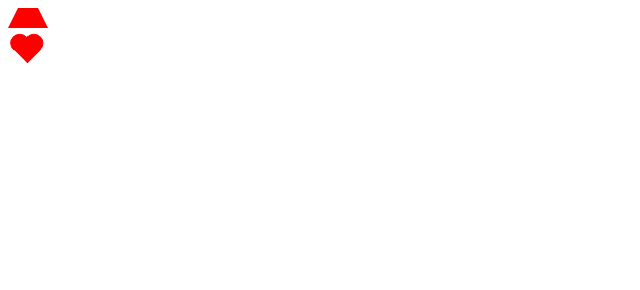
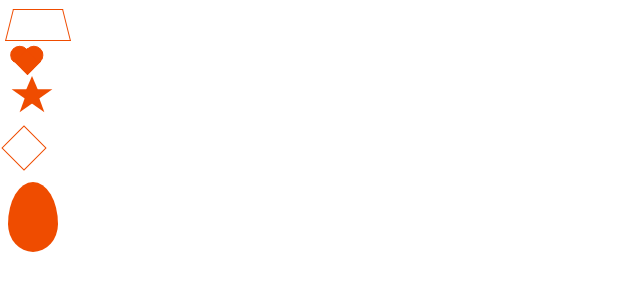
Before and after one commit to HenryFive/CSS-Shapes-20210426, a plain HTML site: page index.html in a window 1280 px wide. Shown: the whole page, without its empty margins (0-640 px from the left). Drawn offline with Linux system fonts and the light colour scheme.

Commit message:
making shapes with css

```diff
--- a/index.html
+++ b/index.html
@@ -6,7 +6,13 @@
         <link rel="stylesheet" type="text/css" href="style.css">
     </head>
     <body>
-        <div class="trapezoid"></div>
-        <div class="heart"></div>
+        <!--    <i class="trapezoid"></i>   -->
+        <div>
+            <i class="trapezoid"></i>
+            <i class="heart"></i><br><br>
+            <i class="star"></i><br>
+            <i class="diamond"></i><br>
+            <div class="egg"></div>
+        </div>
     </body>
 </html>
--- /dev/null
+++ b/style.scss
@@ -0,0 +1,128 @@
+$primary:#EF4C00;
+
+.trapezoid{
+    display: block;
+    border-top: 1px solid;
+    border-bottom: 1px solid;
+    border-left: 1px solid;
+    border-color: $primary;
+    height: 30px;
+    width: 35px;
+    //content: "";
+    //matrix(scaleX(),skewY(),skewX(),scaleY(),translateX(),translateY())
+    transform: matrix(1, 0, -.25, 1, 1, 1);
+}
+.trapezoid:after{
+    content: '';
+    position: absolute;
+    display: block;
+    top: -2px;
+    left: 20px;
+    border-color: $primary;
+    border-top: 1px solid;
+    border-bottom: 1px solid;
+    border-right: 1px solid;
+    border-color: $primary;
+    height: 30px;
+    width: 35px;
+    //content: "";
+    //matrix(scaleX(),skewY(),skewX(),scaleY(),translateX(),translateY())
+    transform: matrix(1, 0, .5, 1, 1, 1);
+}
+.heart{
+    color: $primary;
+    position: absolute;
+    margin-top: 12px;
+    margin-left: 10px;
+    width: 18px;
+    height: 18px;
+    border-left: solid 1px $primary;
+    border-bottom: solid 1px $primary;
+    background-color: $primary;
+    -webkit-transform: rotate(-45deg);
+            transform: rotate(-45deg);
+  }
+  .heart:before {
+    content: '';
+    position: absolute;
+    top: -10px;
+    left: -2px;
+    width: 17px;
+    height: 10px;
+    border-radius: 10px 10px 0 0;
+    background-color: $primary;
+    border-top: solid 1px $primary;
+    border-left: solid 1px $primary;
+    border-right: solid 1px $primary;
+  }
+  .heart:after {
+    content: '';
+    position: absolute;
+    top: 0px;
+    left: 16px;
+    width: 10px;
+    height: 17px;
+    border-radius: 0 10px 10px 0;
+    background-color: $primary;
+    border-top: solid 1px $primary;
+    border-right: solid 1px $primary;
+    border-bottom: solid 1px $primary;
+  }
+  .star {
+    position: relative;
+
+    display: block;
+    width: 0;
+    height: 0;
+
+    margin-left: .9em;
+    margin-right: .9em;
+    margin-bottom: 1.2em;
+
+    border-right:  .3em solid transparent;
+    border-bottom: .7em  solid $primary;
+    border-left:   .3em solid transparent;
+
+    font-size: 20px;
+
+    &:before, &:after {
+      content: '';
+
+      display: block;
+      width: 0;
+      height: 0;
+
+      position: absolute;
+      top: .6em;
+      left: -1em;
+
+      border-right:  1em solid transparent;
+      border-bottom: .7em  solid $primary;
+      border-left:   1em solid transparent;
+
+      transform: rotate(-35deg);
+    }
+
+    &:after {
+      transform: rotate(35deg);
+    }
+  }
+  .diamond{
+    border: $primary 1px solid;
+    content: '';
+    display: block;
+    height: 30px;
+    width: 30px;
+    //content: "";
+    //matrix(scaleX(),skewY(),skewX(),scaleY(),translateX(),translateY())
+    transform: rotate(45deg);
+
+  }
+  .egg {
+    width: 50px;
+    height: 70px;
+    background: $primary;
+    display: block;
+    -webkit-border-radius: 63px 63px 63px 63px / 108px 108px 72px 72px;
+    border-radius: 50% 50% 50% 50% / 60% 60% 40% 40%;
+    }
```
Also changed, not shown: style.css, 1 other file.
